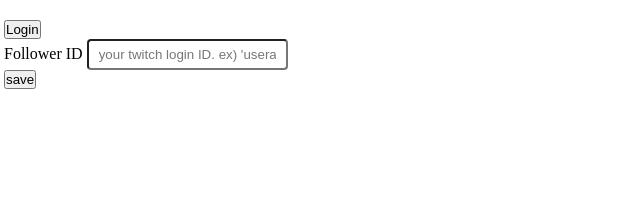
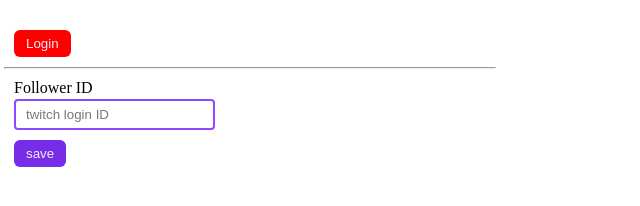
Before and after one commit to a2tt/Twitch-Live-Notification-Extension, a browser extension: page option.html in a window 1280 px wide. Shown: the whole page, without its empty margins (0-640 px from the left). Drawn offline with Linux system fonts and the light colour scheme.

Commit message:
option UI

```diff
--- a/option.html
+++ b/option.html
@@ -14,19 +14,18 @@
 
 <form method="post" class="option-form">
     <div class="item">
-        <button type="button" id="login-btn">Login</button>
-        <button type="button" id="logout-btn">Logout</button>
+        <button type="button" id="login-btn" class="btn">Login</button>
+        <button type="button" id="logout-btn" class="btn">Logout</button>
     </div>
+    <hr>
     <div class="item">
         <label for="follower-login-id">Follower ID</label>
-        <input type="text" placeholder="your twitch login ID. ex) 'usera2tt'"
+        <input type="text" placeholder="twitch login ID"
                id="follower-login-id" name="follower-login-id" autocomplete="off">
     </div>
     <div class="item">
-        <button type="submit" class="save-btn">save</button>
-    </div>
-    <div class="item">
-        <div id="message"></div>
+        <button type="submit" class="save-btn btn">save</button>
+        <span id="message"></span>
     </div>
 </form>
 
--- a/scripts/option.js
+++ b/scripts/option.js
@@ -73,7 +73,11 @@ window.onload = function () {
         e.preventDefault();
         let followerLoginId = e.currentTarget['follower-login-id'].value;
         if (!followerLoginId) {
-            storageClearCredential();
+            // if not data, reset configs
+            storageSetPromise({
+                [KEY_FOLLOWER_ID]: null,
+                [KEY_FOLLOWER_LOGIN_ID]: null,
+            })
             return;
         }
 
@@ -85,6 +89,9 @@ window.onload = function () {
             }).then(res => {
                 messageDiv.innerText = 'saved'
                 bgPage.updateLiveStream(); // update
+                setTimeout(_ => {
+                    messageDiv.innerText = '';
+                }, 2000)
             })
         })
     })
--- a/styles/option.css
+++ b/styles/option.css
@@ -9,10 +9,25 @@ a {
     color: #000;
 }
 
-input {
+.item {
+    margin: 10px;
+}
+
+.item label, .item input {
+    display: block;
+}
+
+.item label {
+
+}
+
+.item input {
     padding: 6px 10px;
+    margin: 2px 0;
     border-radius: 4px;
+    border: 2px solid rgb(145, 71, 255);
 }
+
 input::placeholder {
     color: #777;
 }
@@ -45,6 +60,20 @@ input::placeholder {
     border-radius: 3px;
 }
 
+.btn {
+    cursor: pointer;
+    padding: 6px 12px;
+    border-radius: 6px;
+    border: none;
+    background-color: #772ce8;
+    color: #efeff1;
+}
+
+#login-btn {
+    background-color: rgb(255, 0, 0);
+}
+
 #login-btn, #logout-btn {
     display: none;
+
 }
```
